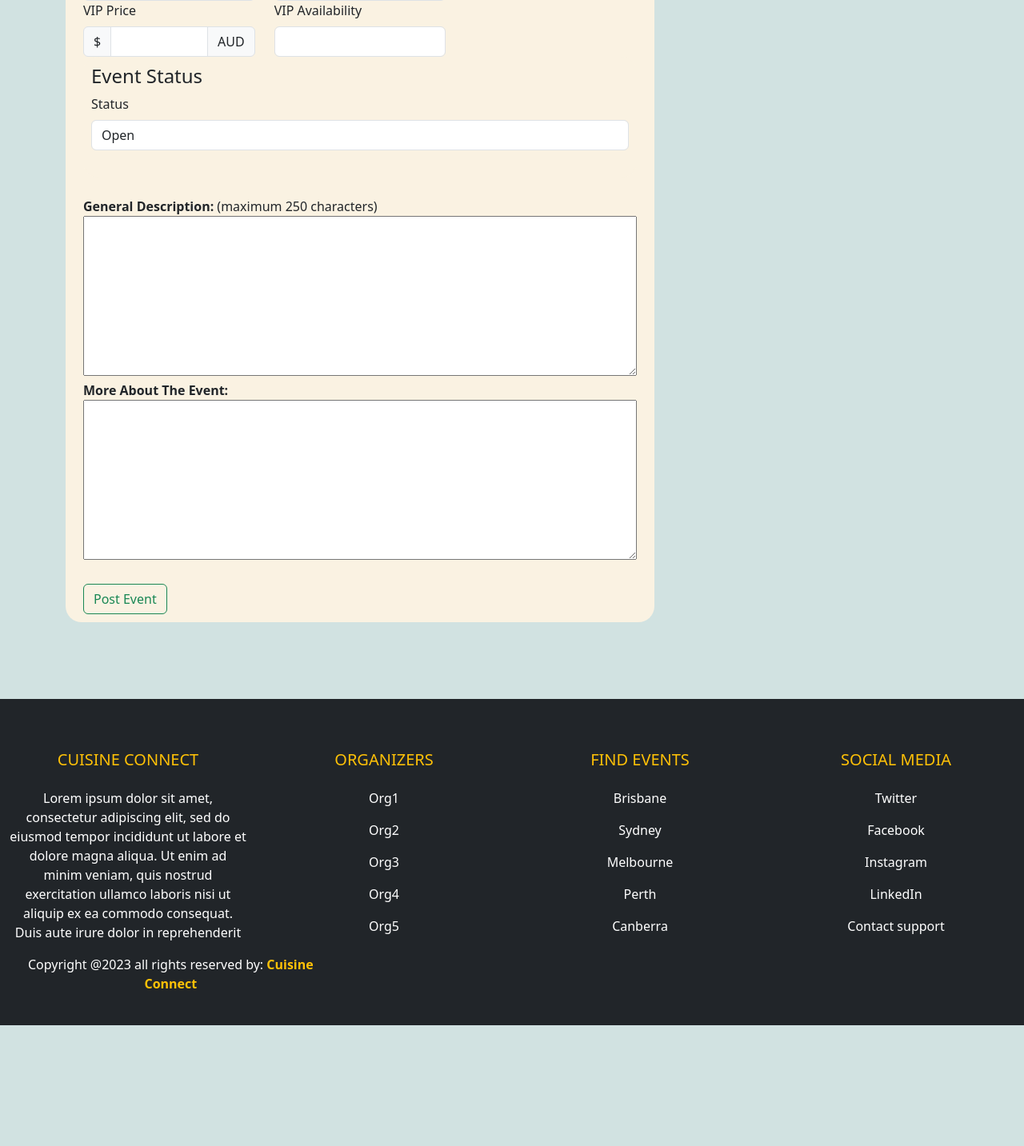
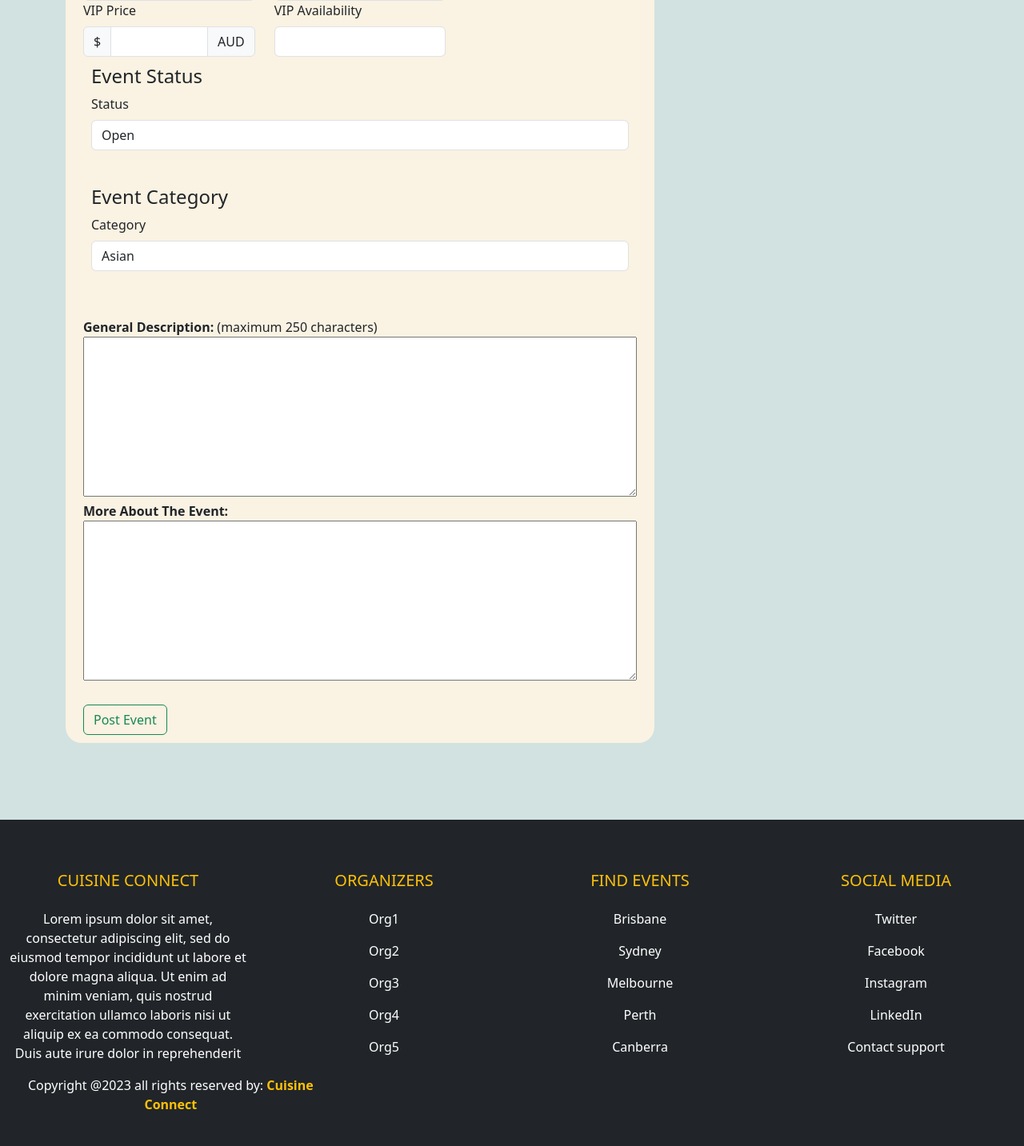
Before and after one commit to AdrianMarch92/IAB207GroupProject, a Flask app: page /events/create in a window 1280 px wide. Shown: the part 893-2326 px from the top of the page at 80% size. Before the commit the page ends 2175 px from the top, so only its background shows below. Run offline with Flask 3, Linux system fonts and the light colour scheme; some libraries are stand-ins or nearby versions.

Commit message:
Added category as field for event table in db

```diff
--- a/website/events.py
+++ b/website/events.py
@@ -72,6 +72,7 @@ def create():
             description=form.description.data,
             image=db_file_path,
             status=form.status.data,
+            category=form.category.data,
             # Assuming you have these fields in your EventForm and Event model
             more_info=form.more_info.data if hasattr(form, 'more_info') else None,
         )
--- a/website/forms.py
+++ b/website/forms.py
@@ -49,6 +49,11 @@ class EventForm(FlaskForm):
         choices=[('open', 'Open'), ('sold_out', 'Sold Out'), ('closed', 'Closed')],
         validators=[DataRequired()]
     )
+    category = SelectField(
+        'Category',
+        choices=[('asian', 'Asian'), ('indian', 'Indian'), ('italian', 'Italian'), ('greek', 'Greek'), ('european', 'European')],
+        validators=[DataRequired()]
+    )
 
 class CommentForm(FlaskForm):
     text = TextAreaField('Comment', [InputRequired()])
--- a/website/models.py
+++ b/website/models.py
@@ -36,6 +36,7 @@ class Event(db.Model):
     image = db.Column(db.String(400), nullable=True)
     more_info = db.Column(db.Text, nullable=True)
     status = db.Column(db.String(80), nullable=True)
+    category = db.Column(db.String(80), nullable=True)
     comments = db.relationship('Comment', backref='event')
 
 class Bookings(db.Model):
--- a/website/templates/events/createEvent.html
+++ b/website/templates/events/createEvent.html
@@ -89,11 +89,18 @@
                                 </div>
                             </div>
                             <div class="row">
-                                <div class="col-sm-12"> <!-- Adjust the column size as needed -->
+                                <div class="col-sm-12">
                                     <div class="formLayout">
                                         <h4>Event Status</h4>
                                         {{ form.status.label(class="form-label") }}
                                         {{ form.status(class="form-control") }}<br>
+                                    </div>
+                                </div>
+                                <div class="col-sm-12">
+                                    <div class="formLayout">
+                                        <h4>Event Category</h4>
+                                        {{ form.category.label(class="form-label") }}
+                                        {{ form.category(class="form-control") }}<br>
                                     </div>
                                 </div>
                             </div><br>
```
Also changed, not shown: instance/cuisine_connect_db.sqlite, instance/cuisinee_connect_db.sqlite (deleted), static/uploads/4.jpg (added).
